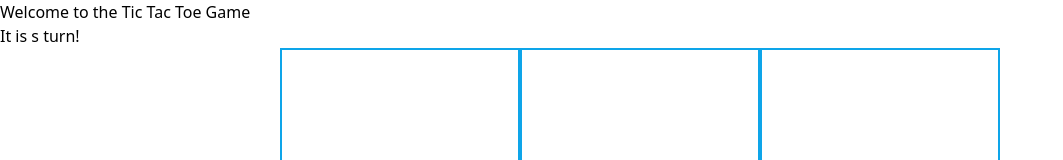
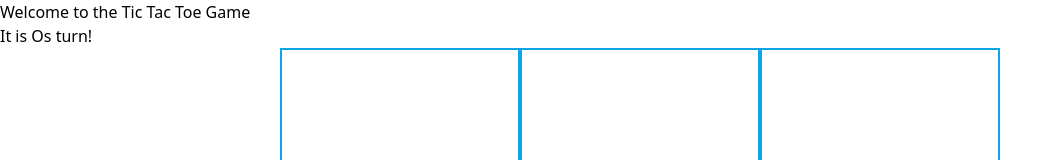
Before and after one commit to robonafisi/Tic-Tac-Toe, a Next.js app: page / in a window 1280 px wide. Shown: the top 160 px of the page, without its empty margins (0-1063 px from the left). Built offline with nearby package versions, Linux system fonts and the light colour scheme.

Commit message:
Adding turns

```diff
--- a/src/pages/index.tsx
+++ b/src/pages/index.tsx
@@ -9,10 +9,17 @@ const button_style = "border-2 border-sky-500 h-60 w-60"
 export default function Home() {
 
   const [squares, setSquares] = useState(Array(9).fill(null))
-  const [currentPlayer, setCurrentplayer] = useState(false);
+  const [currentPlayer, setCurrentplayer] = useState<"X"|"O">(Math.round(Math.random()*1) === 1 ? "X" : "O");
+
+
 
   function Tictac() {
-    setCurrentplayer(!currentPlayer);
+    if(currentPlayer == "X"){
+      setCurrentplayer("O");
+    }
+    else{
+      setCurrentplayer("X");
+    }
   }
 
   return (
```
